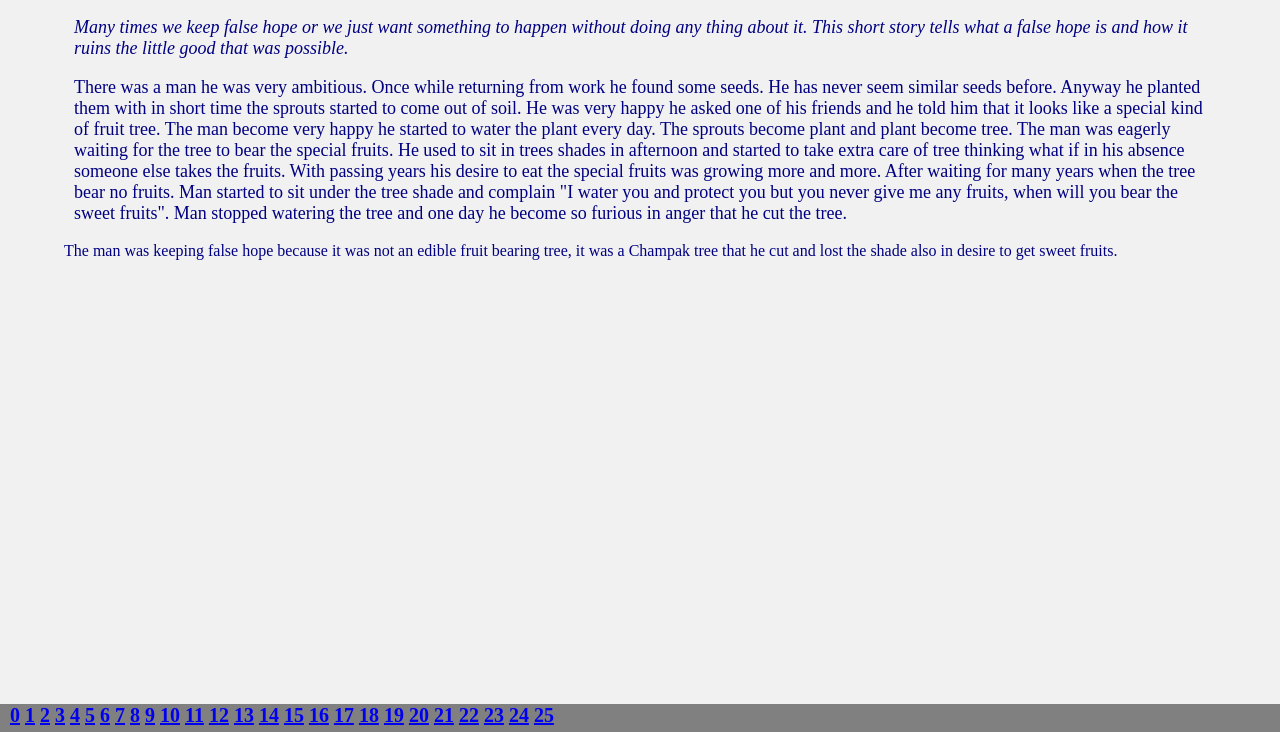
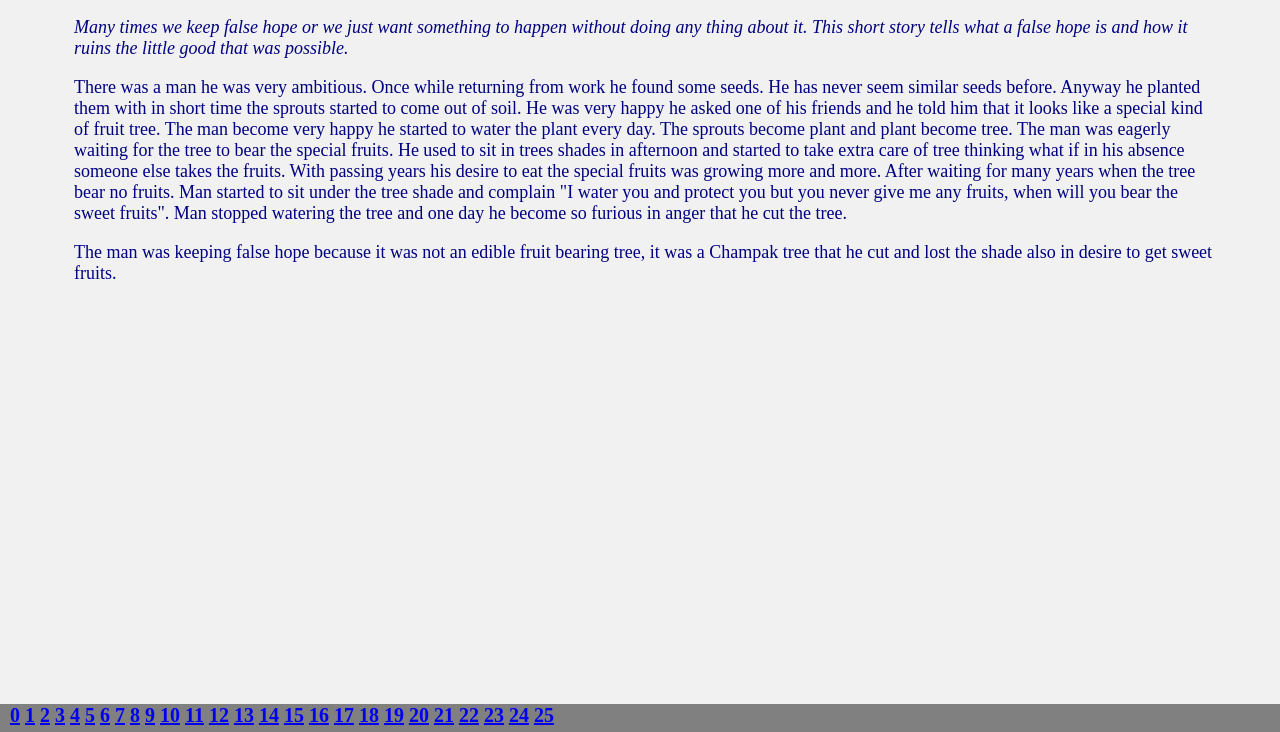
Before and after one commit to anuragz/webpages, a plain HTML site: page page-2.html in a window 1280 px wide. Shown: the part 68-800 px from the top of the page. Drawn offline with Linux system fonts and the light colour scheme.

Commit message:
style update

```diff
--- a/page-2.html
+++ b/page-2.html
@@ -17,7 +17,7 @@ With passing years his desire to eat the special fruits was growing more and mor
 After waiting for many years when the tree bear no fruits. Man started to sit under the tree shade and complain "I water you and protect you but you never give me any fruits, when will you bear the sweet fruits". Man stopped watering the tree and one day he become so furious in anger that he cut the tree.
 
 </p>
-<p>The man was keeping false hope because it was not an edible fruit bearing tree, it was a Champak tree that he cut and lost the shade also in desire to get sweet fruits.</p>
+<p class=detail>The man was keeping false hope because it was not an edible fruit bearing tree, it was a Champak tree that he cut and lost the shade also in desire to get sweet fruits.</p>
 </div>
 <div class="fixed-footer" id="pages"> </div>
 </body>
```
